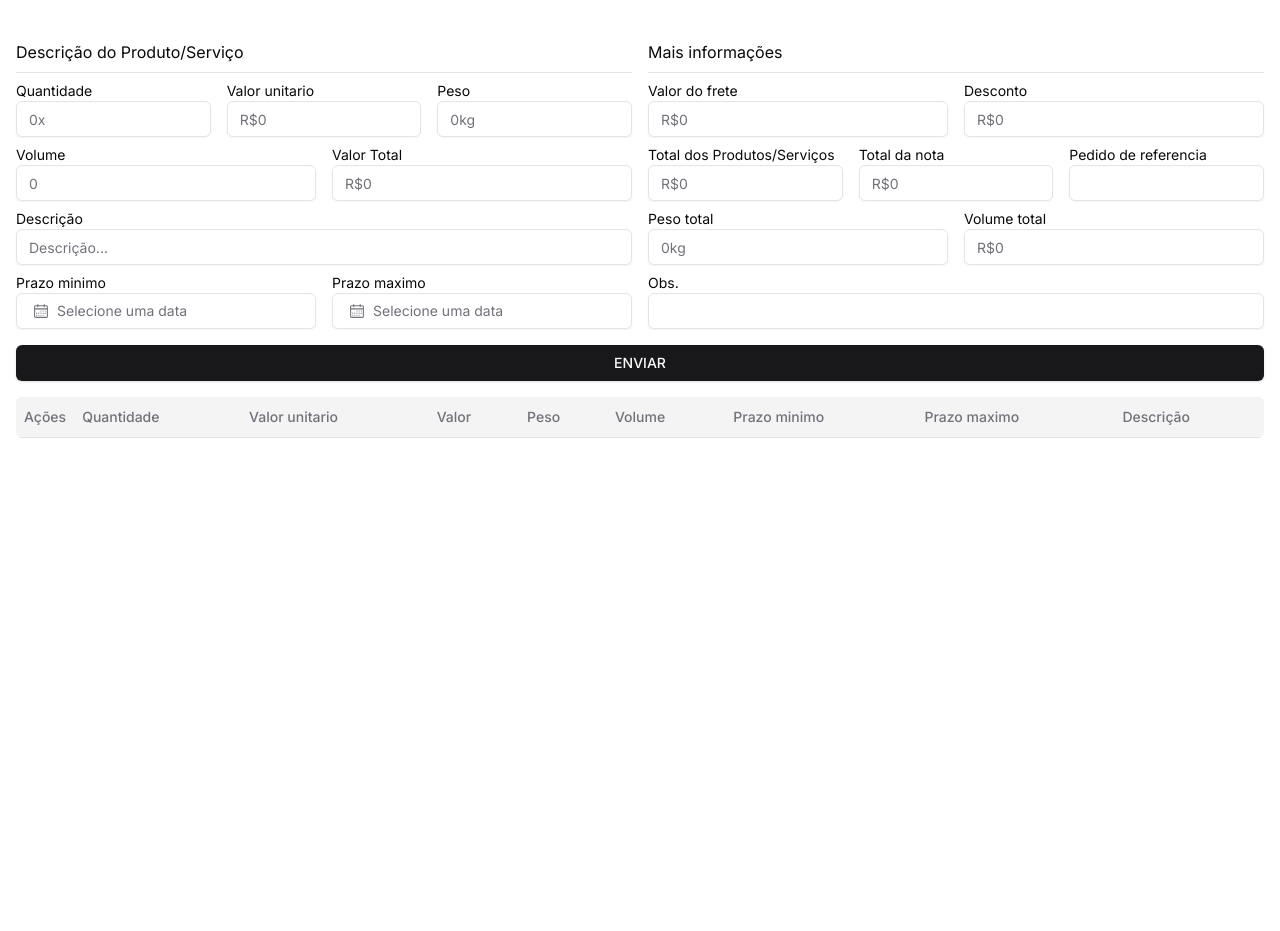
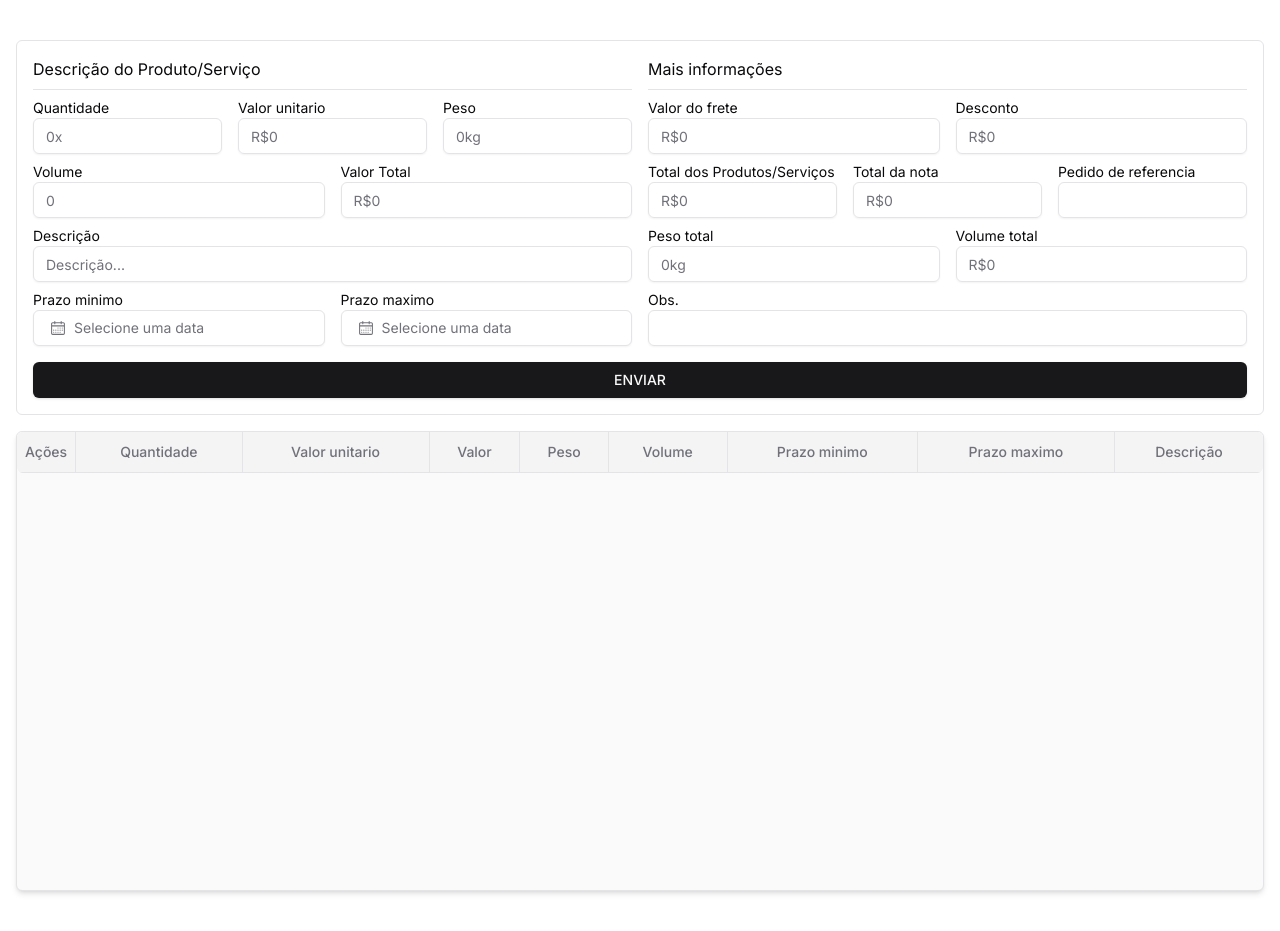
Before and after one commit to KetsonKersen/Shadcn_form, a Next.js app: page / in a window 1280 px wide. Before the commit the page ends 897 px from the top, so only its background shows below. Built offline with nearby package versions, Linux system fonts and the light colour scheme.

Commit message:
Added style form & table

```diff
--- a/src/app/components/form_product/setProduct.tsx
+++ b/src/app/components/form_product/setProduct.tsx
@@ -196,7 +196,7 @@ function SetProduct({...props}:any){
     }
 
     return(
-        <div className="flex flex-col gap-2">
+        <div className="flex flex-col gap-2 p-4 rounded-md border-[1px] border-zinc-200">
             <form onSubmit={handleSubmit(onSubmit)} className="grid grid-cols-2 gap-4">
                 { fieldsDescriptionProducts() }
                 { fieldsMoreInf() }
--- a/src/app/components/form_product/table.tsx
+++ b/src/app/components/form_product/table.tsx
@@ -8,19 +8,19 @@ function Table_Product({...props}:any){
     const {stateData, removeProduct} = props
 
     return(
-        <div className="h-[460px] flex flex-col justify-between">
+        <div className="h-[460px] flex flex-col justify-between bg-zinc-50 border-[1px] border-zinc-200 rounded-md shadow-md">
             <Table className="rounded-md bg-zinc-50 overflow-hidden">
                 <TableHeader className="bg-zinc-100">
                     <TableRow>
                         <TableHead className="w-10">Ações</TableHead>
-                        <TableHead>Quantidade</TableHead>
-                        <TableHead>Valor unitario</TableHead>
-                        <TableHead>Valor</TableHead>
-                        <TableHead>Peso</TableHead>
-                        <TableHead>Volume</TableHead>
-                        <TableHead>Prazo minimo</TableHead>
-                        <TableHead>Prazo maximo</TableHead>
-                        <TableHead>Descrição</TableHead>
+                        <TableHead className="text-center">Quantidade</TableHead>
+                        <TableHead className="text-center">Valor unitario</TableHead>
+                        <TableHead className="text-center">Valor</TableHead>
+                        <TableHead className="text-center">Peso</TableHead>
+                        <TableHead className="text-center">Volume</TableHead>
+                        <TableHead className="text-center">Prazo minimo</TableHead>
+                        <TableHead className="text-center">Prazo maximo</TableHead>
+                        <TableHead className="text-center">Descrição</TableHead>
                     </TableRow>
                 </TableHeader >
                 <TableBody>
--- a/src/app/globals.css
+++ b/src/app/globals.css
@@ -94,4 +94,10 @@
   label{
     @apply w-full text-sm
   }
+  th,td{
+    @apply border-r-[1px] border-zinc-200 text-center
+  }
+  th:last-of-type,td:last-of-type{
+    @apply border-none
+  }
 }
```
